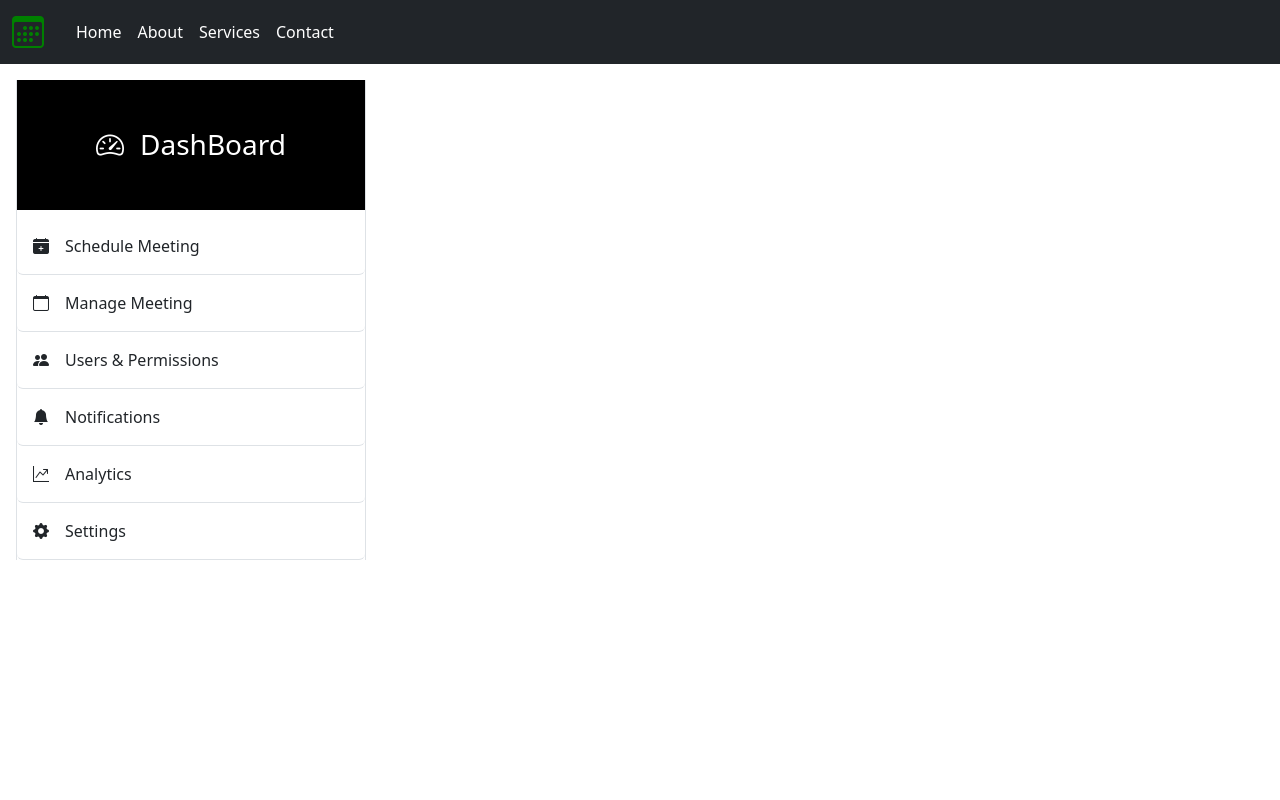
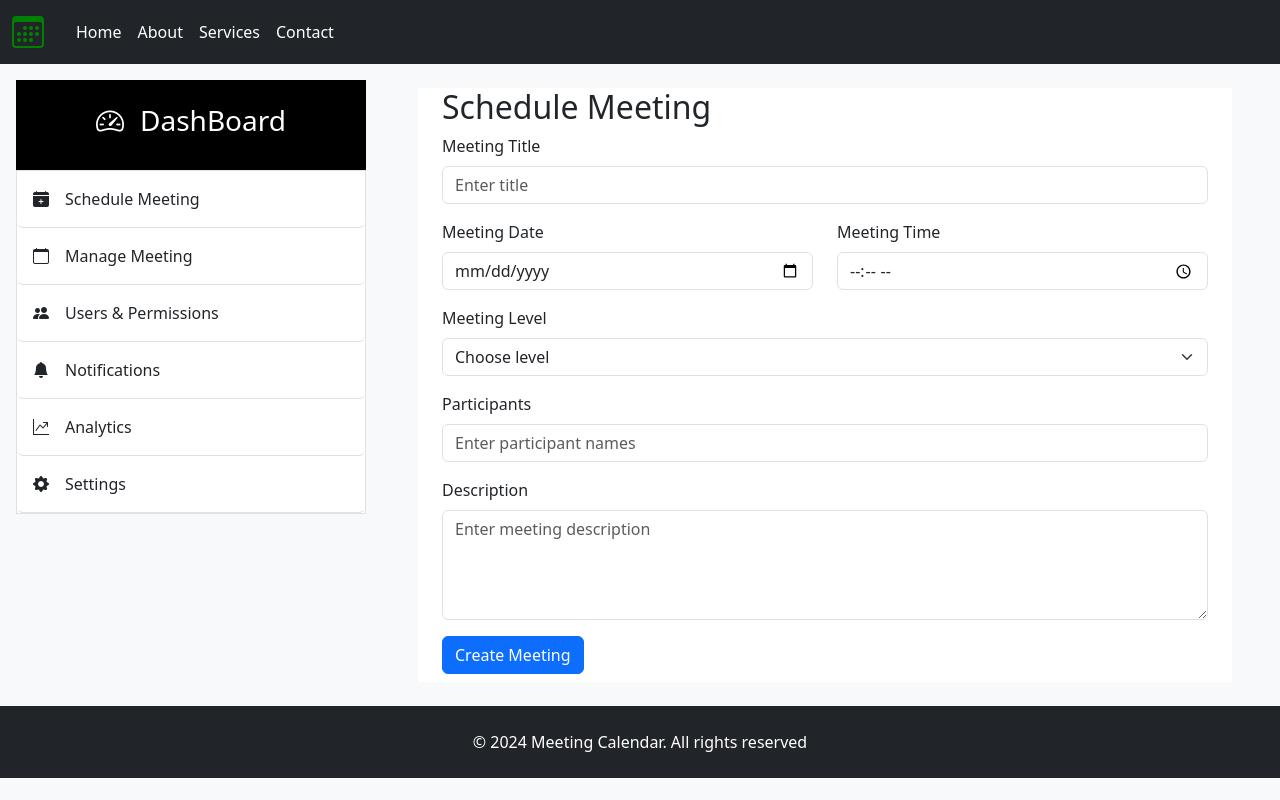
Before and after one commit to SayanaSurendra/meetingcalendar-react, a React (Vite) app: page / in a window 1280 px wide. Built offline with nearby package versions, Linux system fonts and the light colour scheme.

Commit message:
form static elements added

```diff
--- a/index.html
+++ b/index.html
@@ -4,6 +4,7 @@
     <meta charset="UTF-8" />
     <link rel="icon" type="image/svg+xml" href="/vite.svg" />
     <link href="https://cdn.jsdelivr.net/npm/bootstrap-icons/font/bootstrap-icons.css" rel="stylesheet">
+    <link rel="stylesheet" href="src/index.css">
     <meta name="viewport" content="width=device-width, initial-scale=1.0" />
     <title>Vite + React</title>
   </head>
--- a/package.json
+++ b/package.json
@@ -13,7 +13,8 @@
     "@popperjs/core": "^2.11.8",
     "bootstrap": "^5.3.3",
     "react": "^19.0.0",
-    "react-dom": "^19.0.0"
+    "react-dom": "^19.0.0",
+    "react-hook-form": "^7.54.2"
   },
   "devDependencies": {
     "@eslint/js": "^9.21.0",
--- a/src/App.jsx
+++ b/src/App.jsx
@@ -1,13 +1,20 @@
+import Footer from "./Footer";
+import Form from "./Form"
 import NavBar from "./NavBar"
 import Sidebar from "./Sidebar"
+import "./index.css";
 function App() {
 
 
   return (
-    <>
+    <div className="meeting-container">
       <NavBar/>
+      <div className="main-section">
      <Sidebar/>
-    </>
+     <Form/>
+     </div>
+     <Footer/>
+    </div >
   )
 }
 
--- /dev/null
+++ b/src/Footer.jsx
@@ -0,0 +1,13 @@
+import React from 'react';
+
+const Footer = () => {
+    return (
+        <div>
+ <footer className="py-3 my-4 bg-dark text-white ">
+        <p className="text-center m-0 py-2">© 2024 Meeting Calendar. All rights reserved</p>
+    </footer>
+        </div>
+    );
+};
+
+export default Footer;
--- /dev/null
+++ b/src/Form.jsx
@@ -0,0 +1,55 @@
+import React from 'react';
+import InputField from './InputField';
+
+const levelOptions = [
+    { value: "Team", label: "Team" },
+    { value: "Department", label: "Department" },
+
+];
+
+const Form = () => {
+    return (
+        <div className='container bg-white ms-3 me-5 px-4 mt-4'>
+            <div className='row'>
+                <div className='col-md-12'>
+                    <form>
+                        <h2>Schedule Meeting</h2>
+
+                        <div className="mb-3">
+                            <InputField label="Meeting Title" type="text" name="title" placeholder="Enter title"/>
+
+                        </div>
+                        <div className='row'>
+                            <div className="mb-3 col-md-6">
+                            <InputField label="Meeting Date" type="date" name="date"  />
+
+                            </div>
+
+                            <div className="mb-3 col-md-6">
+                            <InputField label="Meeting Time" type="time" name="time"  />
+
+                            </div>
+                        </div>
+
+                        <div className="mb-3">
+                        <InputField label="Meeting Level" type="select" name="level" options={levelOptions} />
+                        </div>
+
+                        <div className="mb-3">
+                        <InputField label="Participants" type="text" name="participants" placeholder="Enter participant names" />
+                        </div>
+
+                        <div className="mb-3">
+                        <InputField label="Description" type="textarea" name="description" placeholder="Enter meeting description" rows={4} />
+                        </div>
+
+                        <button type="submit" className="btn btn-primary mb-2">Create Meeting</button>
+                    </form>
+                </div>
+            </div>
+        </div>
+    );
+}
+    ;
+
+export default Form;
--- /dev/null
+++ b/src/InputField.jsx
@@ -0,0 +1,50 @@
+import React from 'react';
+import Label from './Label';
+
+const InputField = ({ label, type, name, placeholder, options, rows }) => {
+    let inputtype;
+
+    switch (type) {
+        case "textarea": inputtype = (<textarea className='form-control ' id={name} name={name} placeholder={placeholder} rows={rows} />);
+            break;
+
+
+        case "select":
+            inputtype = (
+                <select
+                    className="form-select"
+                    id={name}
+                    name={name}
+                >
+                    <option value="">Choose level</option>
+                    {options.map((option, index) => (
+                        <option key={index} value={option.value}>{option.label}</option>
+                    ))}
+                </select>
+            );
+            break;
+
+            default:
+                inputtype = (
+                    <input
+                        type={type}
+                        className="form-control "
+                        id={name}
+                        name={name}
+                        placeholder={placeholder}
+                    />
+                );
+                break;
+    }
+
+
+
+    return (
+        <div>
+            <Label htmlFor={name} label={label} />
+            {inputtype}
+        </div>
+    );
+};
+
+export default InputField;
--- /dev/null
+++ b/src/Label.jsx
@@ -0,0 +1,11 @@
+import React from 'react';
+
+const Label = ({htmlFor,label}) => {
+    return (
+        <div>
+        <label htmlFor={htmlFor} className="form-label">{label}</label>
+        </div>
+    );
+};
+
+export default Label;
--- a/src/Sidebar.jsx
+++ b/src/Sidebar.jsx
@@ -39,10 +39,11 @@ const Sidebar = () => {
 
 
 
-        <div className="d-flex flex-column flex-shrink-0 mt-3 mx-3 border-start border-end " style={{ "width": "350px" }}>
-            <h3 className="text-white bg-black py-5 text-center"><i className="bi bi-speedometer2 me-3"></i>DashBoard</h3>
-
-            <ul className="nav nav-pills nav-flush flex-column mb-auto bg-white">
+        <div className="d-flex flex-column flex-shrink-0 mt-3 mx-3" style={{ "width": "350px" }}>
+            <div className="text-white bg-black  text-center py-4 mb-0">
+            <h3 ><i className="bi bi-speedometer2 me-3"></i>DashBoard</h3>
+            </div>
+            <ul className="nav nav-pills nav-flush flex-column mb-auto bg-white border start">
                 {sidebarData.map((item, key) => {
                     return (<li className="nav-item" key={key}>
                         <a href={`${item.link} `} className="nav-link py-3 border-bottom" data-bs-toggle="tooltip"><i className={`${item.icon} me-3 text-dark`} ></i>
--- /dev/null
+++ b/src/index.css
@@ -0,0 +1,13 @@
+.meeting-container{
+  margin: 0;
+  padding: 0;
+  height: 100vh;
+  background-color: #f8f9fa;
+
+}
+
+.main-section{
+  display: flex;
+  justify-content: flex-start;
+  gap: 20px;
+}
--- a/src/main.jsx
+++ b/src/main.jsx
@@ -2,6 +2,7 @@ import { StrictMode } from 'react'
 import { createRoot } from 'react-dom/client'
 import "bootstrap/dist/css/bootstrap.css";
 import "bootstrap/dist/js/bootstrap.js";
+
 
 import App from './App.jsx'
 
```
Also changed, not shown: 1 other file (tests, documents, lock files or other folders).
